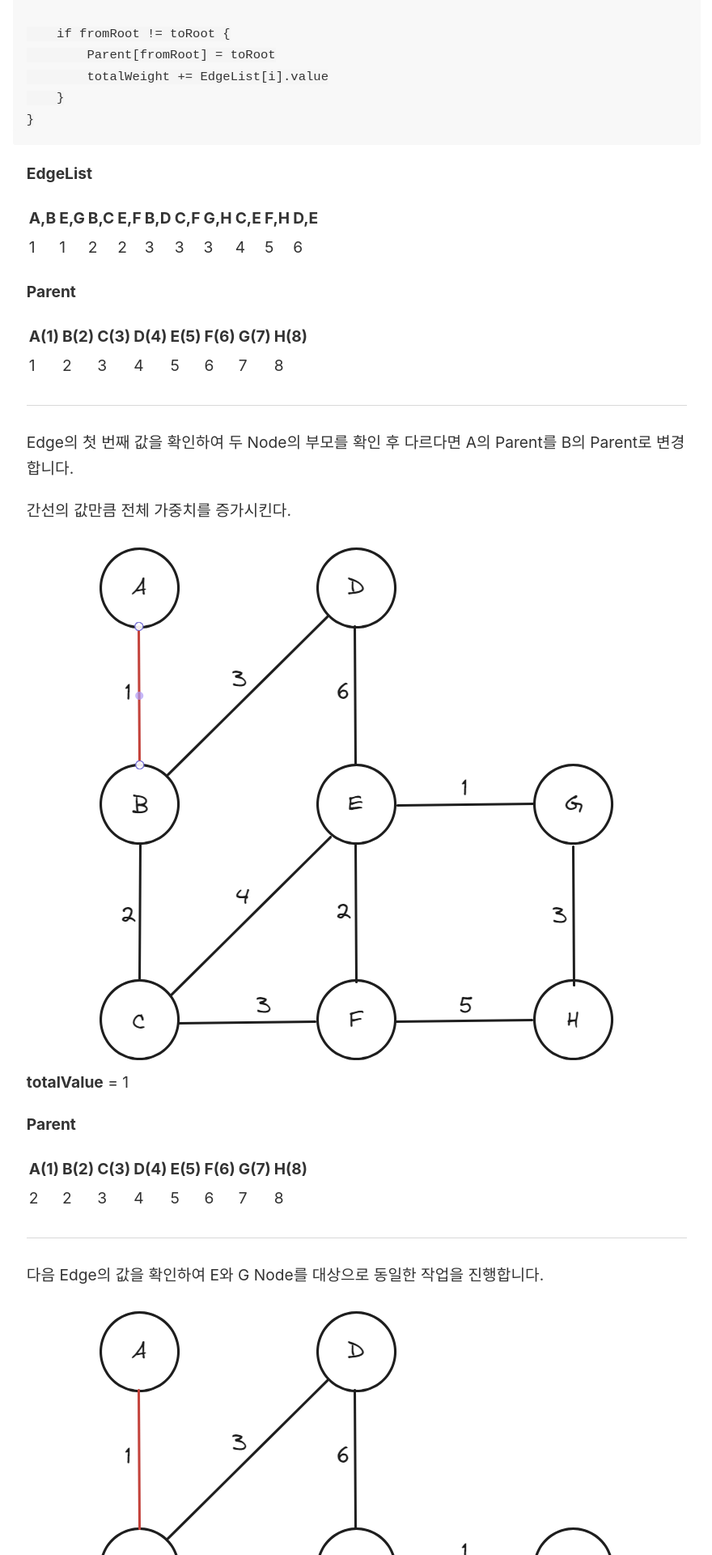
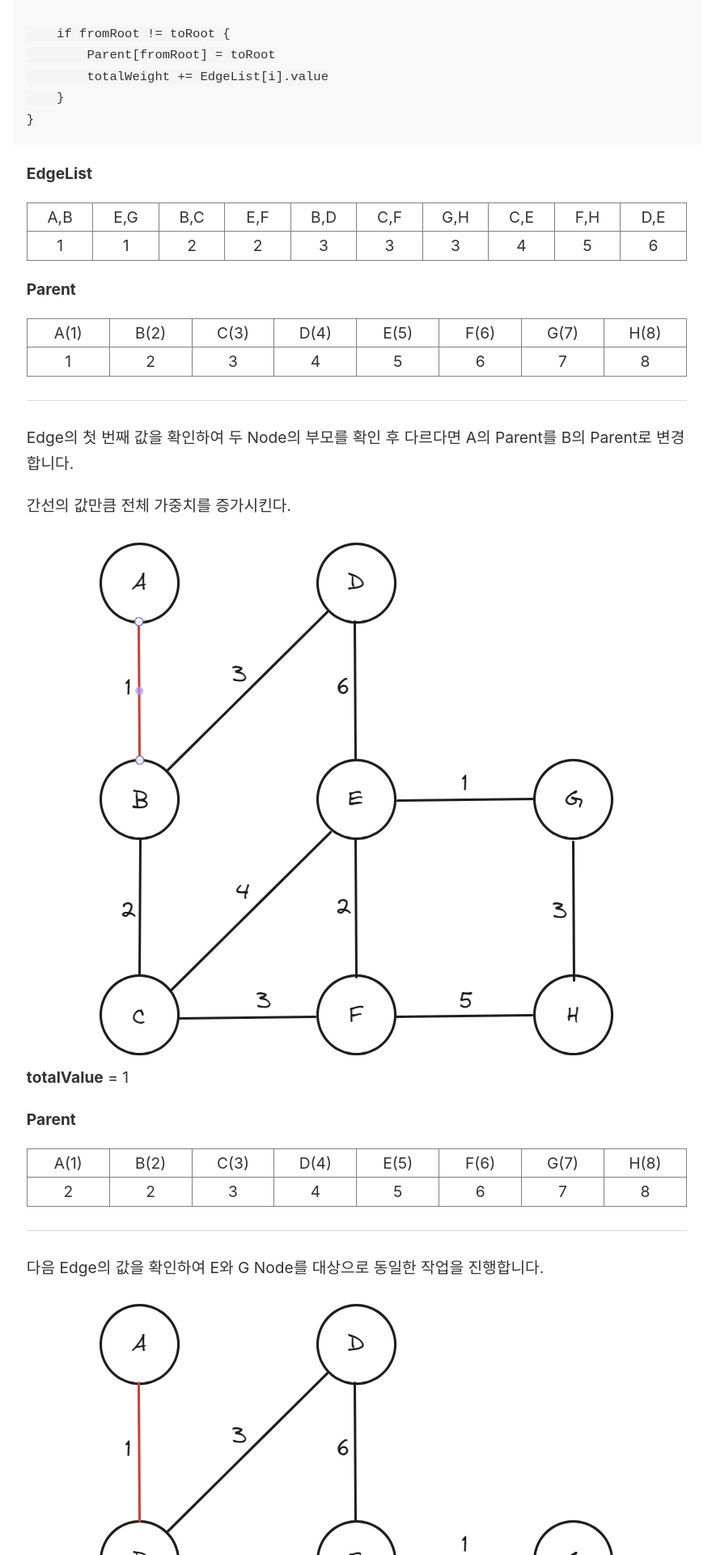
Before and after one commit to rainbow96bear/Obsidian, a Jekyll site: the page built from _notes/CS 6대 과목/5. 알고리즘/알고리즘/크루스칼 알고리즘 (최소 스패닝 트리, MST).md, in a window 1280 px wide. Shown: the part 1785-3705 px from the top of the page at 81% size, without its empty margins (44-924 px from the left). Built offline with Jekyll 4.4.1, drawn with Linux system fonts in a browser that asks for light colours.

Commit message:
테이블 수정

````diff
--- a/_notes/CS 6대 과목/5. 알고리즘/알고리즘/크루스칼 알고리즘 (최소 스패닝 트리, MST).md
+++ b/_notes/CS 6대 과목/5. 알고리즘/알고리즘/크루스칼 알고리즘 (최소 스패닝 트리, MST).md
@@ -35,17 +35,59 @@ for i:=0 ; i <len(EdgeList) ; i++ {
 ```
 
 **EdgeList**
-
-| A,B | E,G | B,C | E,F | B,D | C,F | G,H | C,E | F,H | D,E |
-| --- | --- | --- | --- | --- | --- | --- | --- | --- | --- |
-| 1 | 1 | 2 | 2 | 3 | 3 | 3 | 4 | 5 | 6 |
-
+<table style="border-collapse: collapse; width: 100%; height: 34px;" border="1" data-ke-align="alignLeft" data-ke-style="style8">
+<tbody>
+<tr style="height: 17px;">
+<td style="width: 10%; height: 17px; text-align: center;">A,B</td>
+<td style="width: 10%; height: 17px; text-align: center;">E,G</td>
+<td style="width: 10%; height: 17px; text-align: center;">B,C</td>
+<td style="width: 10%; height: 17px; text-align: center;">E,F</td>
+<td style="width: 10%; height: 17px; text-align: center;">B,D</td>
+<td style="width: 10%; height: 17px; text-align: center;">C,F</td>
+<td style="width: 10%; height: 17px; text-align: center;">G,H</td>
+<td style="width: 10%; height: 17px; text-align: center;">C,E</td>
+<td style="width: 10%; height: 17px; text-align: center;">F,H</td>
+<td style="width: 10%; height: 17px; text-align: center;">D,E</td>
+</tr>
+<tr style="height: 17px;">
+<td style="width: 10%; height: 17px; text-align: center;">1</td>
+<td style="width: 10%; height: 17px; text-align: center;">1</td>
+<td style="width: 10%; height: 17px; text-align: center;">2</td>
+<td style="width: 10%; height: 17px; text-align: center;">2</td>
+<td style="width: 10%; height: 17px; text-align: center;">3</td>
+<td style="width: 10%; height: 17px; text-align: center;">3</td>
+<td style="width: 10%; height: 17px; text-align: center;">3</td>
+<td style="width: 10%; height: 17px; text-align: center;">4</td>
+<td style="width: 10%; height: 17px; text-align: center;">5</td>
+<td style="width: 10%; height: 17px; text-align: center;">6</td>
+</tr>
+</tbody>
+</table>
 **Parent**
-
-| A(1) | B(2) | C(3) | D(4) | E(5) | F(6) | G(7) | H(8) |
-| --- | --- | --- | --- | --- | --- | --- | --- |
-| 1 | 2 | 3 | 4 | 5 | 6 | 7 | 8 |
-
+<table style="border-collapse: collapse; width: 100%;" border="1" data-ke-align="alignLeft">
+<tbody>
+<tr>
+<td style="width: 12.5%; text-align: center;">A(1)</td>
+<td style="width: 12.5%; text-align: center;">B(2)</td>
+<td style="width: 12.5%; text-align: center;">C(3)</td>
+<td style="width: 12.5%; text-align: center;">D(4)</td>
+<td style="width: 12.5%; text-align: center;">E(5)</td>
+<td style="width: 12.5%; text-align: center;">F(6)</td>
+<td style="width: 12.5%; text-align: center;">G(7)</td>
+<td style="width: 12.5%; text-align: center;">H(8)</td>
+</tr>
+<tr>
+<td style="width: 12.5%; text-align: center;">1</td>
+<td style="width: 12.5%; text-align: center;">2</td>
+<td style="width: 12.5%; text-align: center;">3</td>
+<td style="width: 12.5%; text-align: center;">4</td>
+<td style="width: 12.5%; text-align: center;">5</td>
+<td style="width: 12.5%; text-align: center;">6</td>
+<td style="width: 12.5%; text-align: center;">7</td>
+<td style="width: 12.5%; text-align: center;">8</td>
+</tr>
+</tbody>
+</table>
 ---
 
 Edge의 첫 번째 값을 확인하여 두 Node의 부모를 확인 후 다르다면 A의 Parent를 B의 Parent로 변경합니다.
@@ -56,11 +98,30 @@ Edge의 첫 번째 값을 확인하여 두 Node의 부모를 확인 후 다르
 **totalValue** \= 1
 
 **Parent**
-
-| A(1) | B(2) | C(3) | D(4) | E(5) | F(6) | G(7) | H(8) |
-| --- | --- | --- | --- | --- | --- | --- | --- |
-| 2 | 2 | 3 | 4 | 5 | 6 | 7 | 8 |
-
+<table style="border-collapse: collapse; width: 100%; height: 34px;" border="1" data-ke-align="alignLeft">
+<tbody>
+<tr style="height: 17px;">
+<td style="width: 12.5%; height: 17px; text-align: center;">A(1)</td>
+<td style="width: 12.5%; height: 17px; text-align: center;">B(2)</td>
+<td style="width: 12.5%; height: 17px; text-align: center;">C(3)</td>
+<td style="width: 12.5%; height: 17px; text-align: center;">D(4)</td>
+<td style="width: 12.5%; height: 17px; text-align: center;">E(5)</td>
+<td style="width: 12.5%; height: 17px; text-align: center;">F(6)</td>
+<td style="width: 12.5%; height: 17px; text-align: center;">G(7)</td>
+<td style="width: 12.5%; height: 17px; text-align: center;">H(8)</td>
+</tr>
+<tr style="height: 17px;">
+<td style="width: 12.5%; height: 17px; text-align: center;">2</td>
+<td style="width: 12.5%; height: 17px; text-align: center;">2</td>
+<td style="width: 12.5%; height: 17px; text-align: center;">3</td>
+<td style="width: 12.5%; height: 17px; text-align: center;">4</td>
+<td style="width: 12.5%; height: 17px; text-align: center;">5</td>
+<td style="width: 12.5%; height: 17px; text-align: center;">6</td>
+<td style="width: 12.5%; height: 17px; text-align: center;">7</td>
+<td style="width: 12.5%; height: 17px; text-align: center;">8</td>
+</tr>
+</tbody>
+</table>
 ---
 
 다음 Edge의 값을 확인하여 E와 G Node를 대상으로 동일한 작업을 진행합니다.
@@ -69,11 +130,30 @@ Edge의 첫 번째 값을 확인하여 두 Node의 부모를 확인 후 다르
 **totalValue** \= 2
 
 **Parent**
-
-| A(1) | B(2) | C(3) | D(4) | E(5) | F(6) | G(7) | H(8) |
-| --- | --- | --- | --- | --- | --- | --- | --- |
-| 2 | 2 | 3 | 4 | 7 | 6 | 7 | 8 |
-
+<table style="border-collapse: collapse; width: 100%; height: 34px;" border="1" data-ke-align="alignLeft">
+<tbody>
+<tr>
+<td style="text-align: center;">A(1)</td>
+<td style="text-align: center;">B(2)</td>
+<td style="text-align: center;">C(3)</td>
+<td style="text-align: center;">D(4)</td>
+<td style="text-align: center;">E(5)</td>
+<td style="text-align: center;">F(6)</td>
+<td style="text-align: center;">G(7)</td>
+<td style="text-align: center;">H(8)</td>
+</tr>
+<tr>
+<td style="text-align: center;">2</td>
+<td style="text-align: center;">2</td>
+<td style="text-align: center;">3</td>
+<td style="text-align: center;">4</td>
+<td style="text-align: center;">7</td>
+<td style="text-align: center;">6</td>
+<td style="text-align: center;">7</td>
+<td style="text-align: center;">8</td>
+</tr>
+</tbody>
+</table>
 ---
 
 B와 C도 같은 작업을 한 후 E와 F를 확인해 보면 E의 부모는 G이고 F의 부모는 F이므로 값이 다르기에 E의 부모의 부모 즉 G의 부모를 F로 지정합니다.
@@ -82,11 +162,30 @@ B와 C도 같은 작업을 한 후 E와 F를 확인해 보면 E의 부모는 G
 **totalValue** \= 6
 
 **Parent**
-
-| A(1) | B(2) | C(3) | D(4) | E(5) | F(6) | G(7) | H(8) |
-| --- | --- | --- | --- | --- | --- | --- | --- |
-| 2 | 3 | 3 | 4 | 7 | 6 | 6 | 8 |
-
+<table style="border-collapse: collapse; width: 100%; height: 34px;" border="1" data-ke-align="alignLeft">
+<tbody>
+<tr>
+<td style="text-align: center;">A(1)</td>
+<td style="text-align: center;">B(2)</td>
+<td style="text-align: center;">C(3)</td>
+<td style="text-align: center;">D(4)</td>
+<td style="text-align: center;">E(5)</td>
+<td style="text-align: center;">F(6)</td>
+<td style="text-align: center;">G(7)</td>
+<td style="text-align: center;">H(8)</td>
+</tr>
+<tr>
+<td style="text-align: center;">2</td>
+<td style="text-align: center;">3</td>
+<td style="text-align: center;">3</td>
+<td style="text-align: center;">4</td>
+<td style="text-align: center;">7</td>
+<td style="text-align: center;">6</td>
+<td style="text-align: center;">6</td>
+<td style="text-align: center;">8</td>
+</tr>
+</tbody>
+</table>
 ---
 
 이러한 과정이 반복되면 최종적으로 연결된 간선과 Parent의 값은 아래와 같습니다.
@@ -95,11 +194,30 @@ B와 C도 같은 작업을 한 후 E와 F를 확인해 보면 E의 부모는 G
 **totalValue** \= 15
 
 **Parent**
-
-| A(1) | B(2) | C(3) | D(4) | E(5) | F(6) | G(7) | H(8) |
-| --- | --- | --- | --- | --- | --- | --- | --- |
-| 2 | 3 | 4 | 6 | 7 | 6 | 6 | 6 |
-
+<table style="border-collapse: collapse; width: 100%; height: 34px;" border="1" data-ke-align="alignLeft">
+<tbody>
+<tr>
+<td style="text-align: center;">A(1)</td>
+<td style="text-align: center;">B(2)</td>
+<td style="text-align: center;">C(3)</td>
+<td style="text-align: center;">D(4)</td>
+<td style="text-align: center;">E(5)</td>
+<td style="text-align: center;">F(6)</td>
+<td style="text-align: center;">G(7)</td>
+<td style="text-align: center;">H(8)</td>
+</tr>
+<tr>
+<td style="text-align: center;">2</td>
+<td style="text-align: center;">3</td>
+<td style="text-align: center;">4</td>
+<td style="text-align: center;">6</td>
+<td style="text-align: center;">7</td>
+<td style="text-align: center;">6</td>
+<td style="text-align: center;">6</td>
+<td style="text-align: center;">6</td>
+</tr>
+</tbody>
+</table>
 ---
 
 위의 상황에서 연결되지 않은 간선의 경우 연결을 시도하게 되면 부모의 값이 동일하다는 결과가 나옵니다.
````
